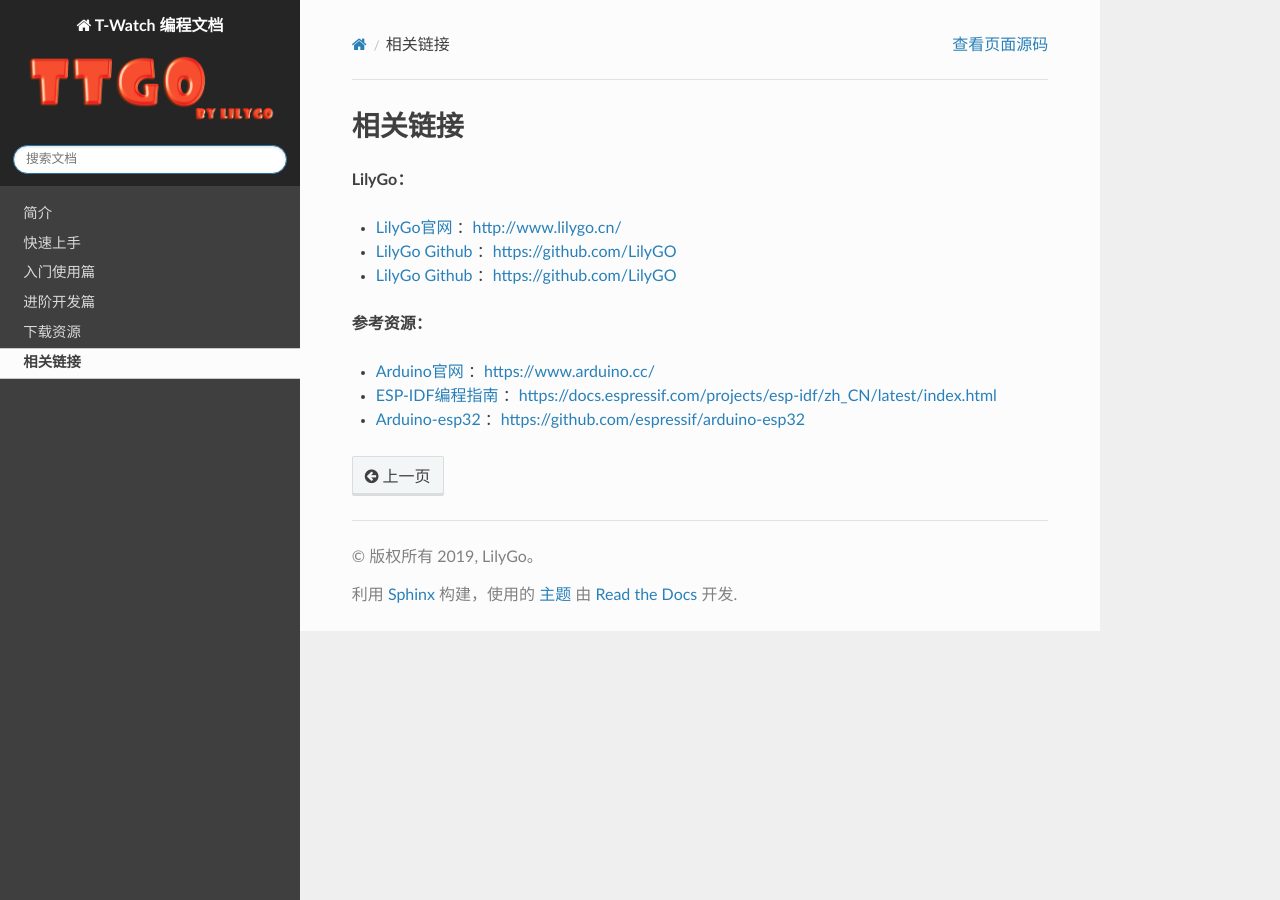
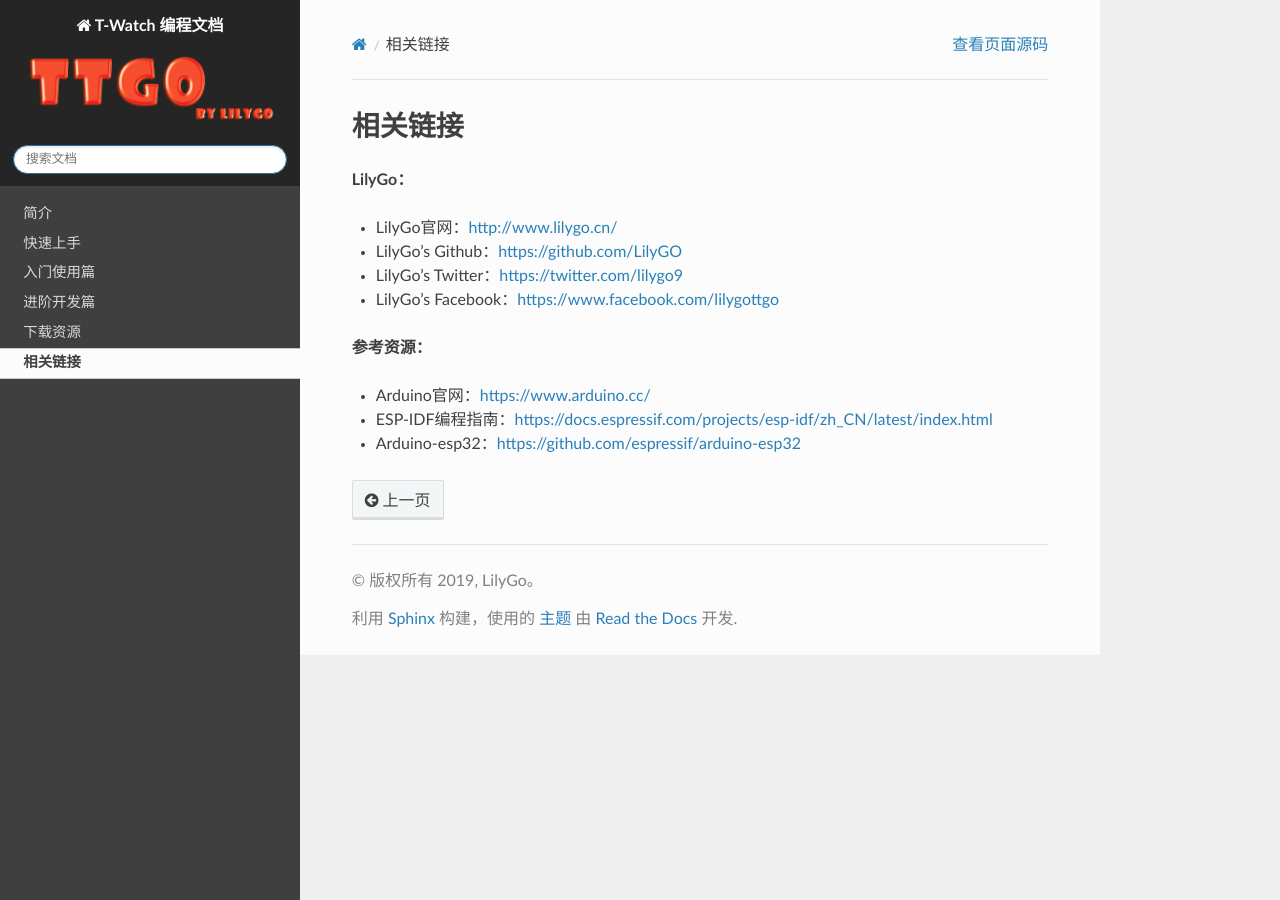
Before and after one commit to LilyGO/T-Watch-Document, a Sphinx documentation site: the page built from source/related-links/index.rst, in a window 1280 px wide. Built offline with Sphinx 7.4.7 and the Read the Docs theme 2.0.0, drawn with Linux system fonts in a browser that asks for light colours.

Commit message:
add commit

```diff
--- a/source/get-started/index.rst
+++ b/source/get-started/index.rst
@@ -75,6 +75,12 @@
 
 3. 下载固件
 ==============
+.. figure:: ../_static/flash_firmware1.gif
+   :scale: 100
+   :align: center
+
+.. important::
+    请等待界面左下角显示Finish（完成）时，再关闭软件。
 
 .. _get-stared-use:
 
--- a/source/related-links/index.rst
+++ b/source/related-links/index.rst
@@ -3,17 +3,18 @@
 **********
 **LilyGo：**
 
-- `LilyGo官网 <http://www.lilygo.cn/>`_ ：http://www.lilygo.cn/
+- LilyGo官网：http://www.lilygo.cn/
 
-- `LilyGo Github <https://github.com/LilyGO>`_ ：https://github.com/LilyGO
+- LilyGo's Github：https://github.com/LilyGO
 
-- `LilyGo Github <https://github.com/LilyGO>`_ ：https://github.com/LilyGO
+- LilyGo's Twitter：https://twitter.com/lilygo9
 
+- LilyGo's Facebook：https://www.facebook.com/lilygottgo
 
 **参考资源：**
 
-- `Arduino官网 <https://www.arduino.cc/>`_ ：https://www.arduino.cc/
+- Arduino官网：https://www.arduino.cc/
 
-- `ESP-IDF编程指南 <https://docs.espressif.com/projects/esp-idf/zh_CN/latest/index.html>`_ ：https://docs.espressif.com/projects/esp-idf/zh_CN/latest/index.html
+- ESP-IDF编程指南：https://docs.espressif.com/projects/esp-idf/zh_CN/latest/index.html
 
-- `Arduino-esp32 <https://github.com/espressif/arduino-esp32>`_ ：https://github.com/espressif/arduino-esp32
+- Arduino-esp32：https://github.com/espressif/arduino-esp32
```
Also changed, not shown: source/basics/index.rst (+0 -8 lines), source/download/index.rst (+9 -19 lines), source/introduction/index.rst (+68 -26 lines), source/introduction/introduce.rst (added, +42 -0 lines), source/_static/flash_firmware1.gif (added), source/_static/model1.jpg (added), source/_static/model2.jpg (added), source/_static/model3.jpg (added), source/_static/schematic.jpg (added), 1 other file.
